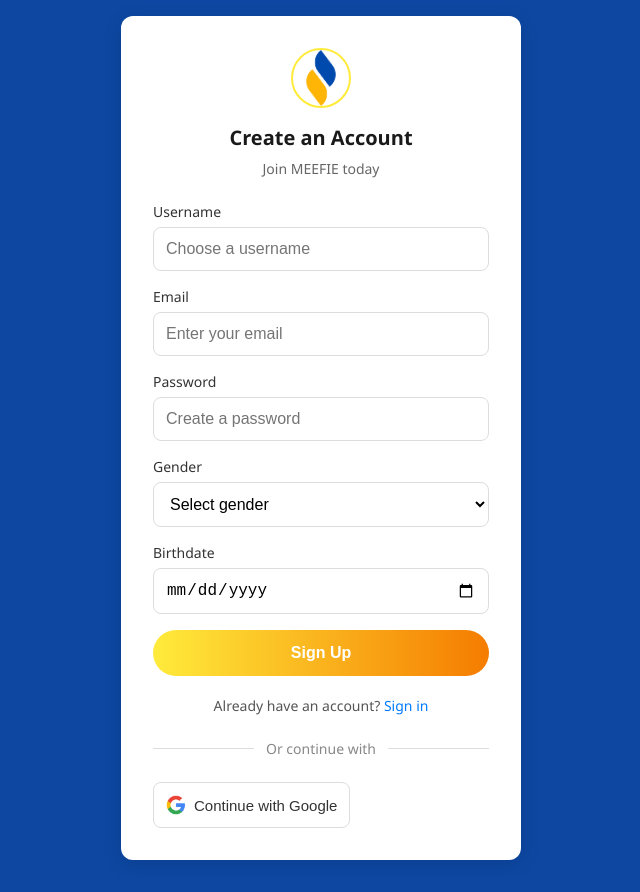
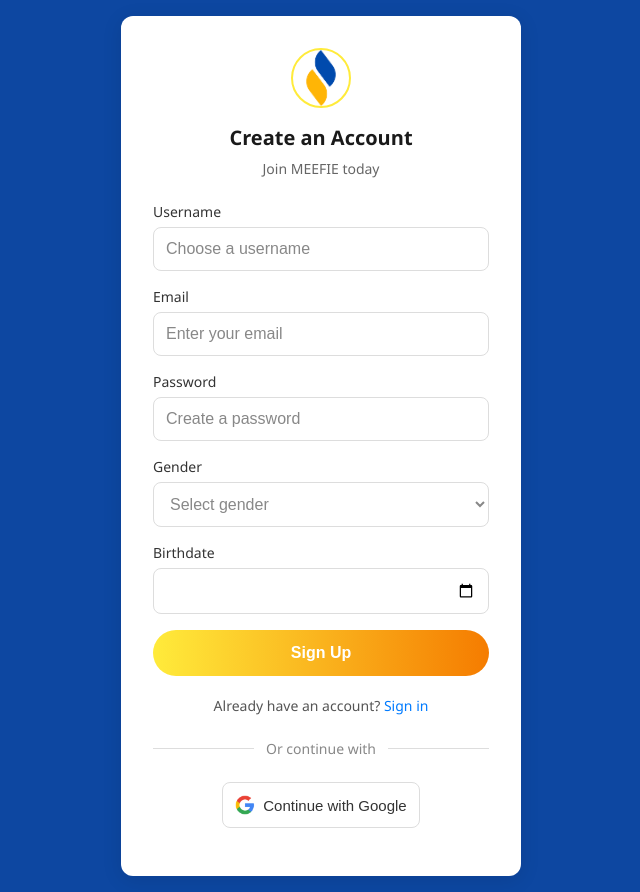
Before and after one commit to namja1919/meefie-web-app, a plain HTML site: page signup.html in a window 1280 px wide. Shown: the whole page, without its empty margins (319-959 px from the left). Drawn offline with Linux system fonts and the light colour scheme.

Commit message:
Update styles.css

```diff
--- a/styles/styles.css
+++ b/styles/styles.css
@@ -196,3 +196,31 @@ input[type="date"]:focus {
   border-color: #007bff;
   outline: none;
 }
+/* ——— Social Button Container (Centered) ——— */
+.social-btn-container {
+  display: flex;
+  justify-content: center;
+  width: 100%;
+  margin: 16px 0;
+}
+
+/* ——— Placeholder Color Fix ——— */
+.form-group input::placeholder,
+.select-input {
+  color: #888; /* Gray placeholder */
+  opacity: 1;
+}
+
+/* For date input placeholder */
+input[type="date"]::before {
+  color: #888;
+}
+
+/* Optional: Style for date input */
+input[type="date"] {
+  color: white;
+}
+
+input[type="date"]:focus {
+  border-color: #007bff;
+}
```
